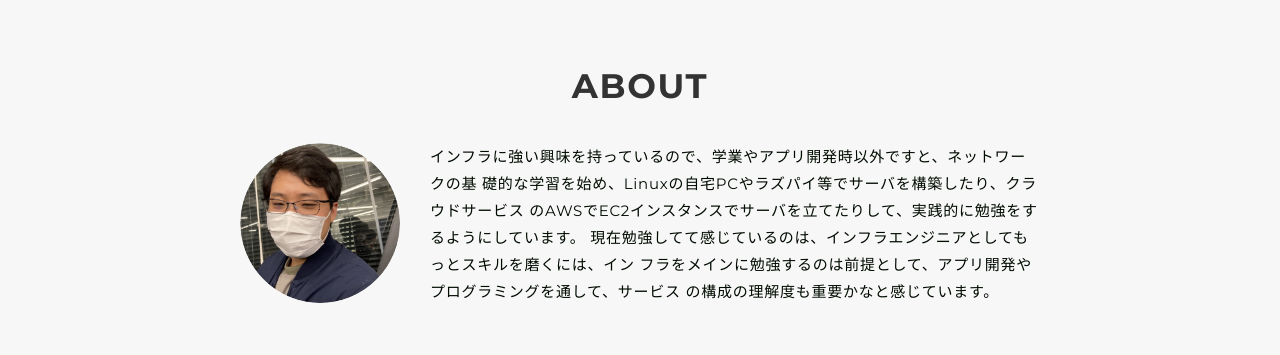
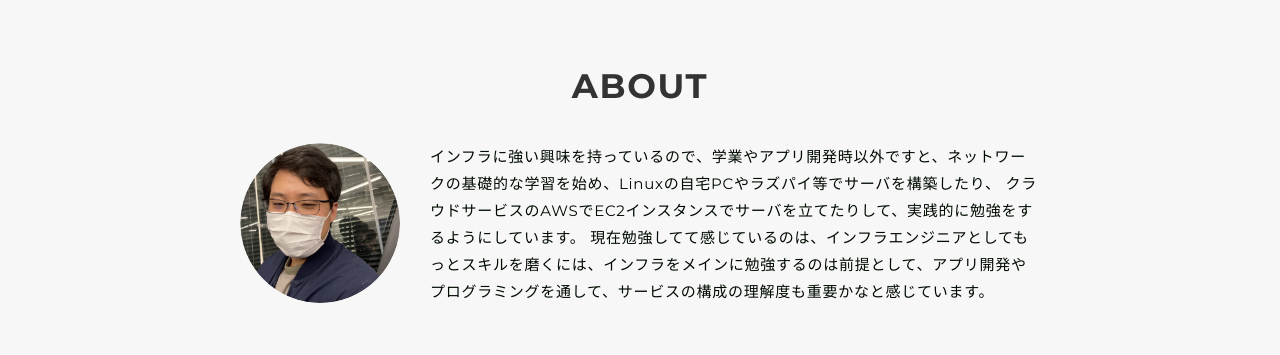
Before and after one commit to reone19/reone19.github.io, a plain HTML site: page index.html in a window 1280 px wide. Shown: the part 5468-5823 px from the top of the page. Drawn offline with Linux system fonts and the light colour scheme.

Commit message:
Aboutの修正

```diff
--- a/index.html
+++ b/index.html
@@ -299,12 +299,9 @@
             </p>
             <div class="profile-body">
                 <p>
-                  インフラに強い興味を持っているので、学業やアプリ開発時以外ですと、ネットワークの基
-                  礎的な学習を始め、Linuxの自宅PCやラズパイ等でサーバを構築したり、クラウドサービス
-                  のAWSでEC2インスタンスでサーバを立てたりして、実践的に勉強をするようにしています。
-                  現在勉強してて感じているのは、インフラエンジニアとしてもっとスキルを磨くには、イン
-                  フラをメインに勉強するのは前提として、アプリ開発やプログラミングを通して、サービス
-                  の構成の理解度も重要かなと感じています。</p>
+                  インフラに強い興味を持っているので、学業やアプリ開発時以外ですと、ネットワークの基礎的な学習を始め、Linuxの自宅PCやラズパイ等でサーバを構築したり、
+                  クラウドサービスのAWSでEC2インスタンスでサーバを立てたりして、実践的に勉強をするようにしています。
+                  現在勉強してて感じているのは、インフラエンジニアとしてもっとスキルを磨くには、インフラをメインに勉強するのは前提として、アプリ開発やプログラミングを通して、サービスの構成の理解度も重要かなと感じています。</p>
             </div>
           </div>
         </div>
```
